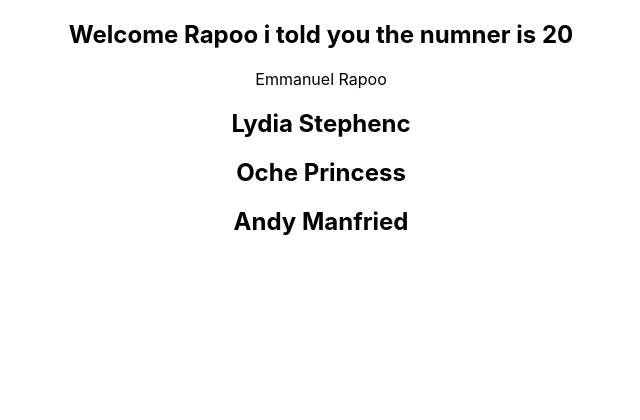
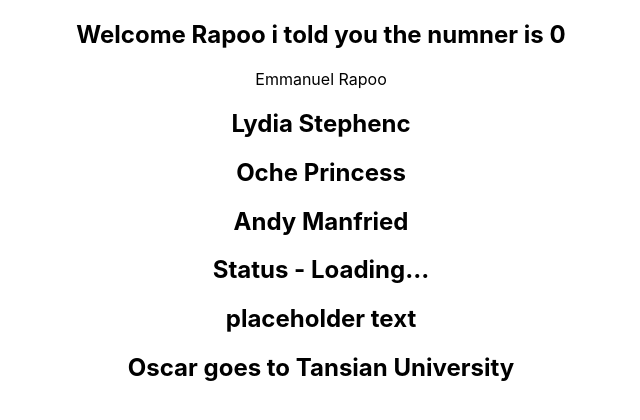
Before and after one commit to aniemmanuelrapoo/react-typescript-code, a React (Create React App) app: page / in a window 1280 px wide. Shown: the top 420 px of the page, without its empty margins (319-959 px from the left). Built offline with nearby package versions, Linux system fonts and the light colour scheme.

Commit message:
advanced props

```diff
--- a/src/App.tsx
+++ b/src/App.tsx
@@ -1,7 +1,10 @@
 import './App.css';
 import Greet from './components/Greet';
+import Heading from './components/Heading';
+import Oscar from './components/Oscar';
 import Person from './components/Person';
 import PersonList from './components/PersonList';
+import Status from './components/Status';
 
 function App() {
   const personName ={
@@ -25,9 +28,14 @@
   ]
   return (
     <div className="App">
-      <Greet name='Rapoo' messageCount={20} isLogin={true} />
+      <Greet name='Rapoo' isLogin={true} />
       <Person name={personName} />
       <PersonList names={nameList} />
+      <Status status='loading' />
+      <Heading>placeholder text</Heading>
+      <Oscar>
+        <Heading>Oscar goes to Tansian University</Heading>
+      </Oscar>
     </div>
   );
 }
--- a/src/components/Greet.tsx
+++ b/src/components/Greet.tsx
@@ -2,11 +2,12 @@
 
 type GreetProps = {
   name: string,
-  messageCount: number,
+  messageCount?: number,
   isLogin: boolean
 }
 
 const Greet = ({name, messageCount, isLogin}: GreetProps) => {
+  messageCount = 0
   return (
     <div>
       <h2>
--- /dev/null
+++ b/src/components/Heading.tsx
@@ -0,0 +1,13 @@
+import React from 'react'
+
+type HeadingProps = {
+  children: string
+}
+
+const Heading = ({children}: HeadingProps) => {
+  return (
+    <h2>{children}</h2>
+  )
+}
+
+export default Heading
--- /dev/null
+++ b/src/components/Oscar.tsx
@@ -0,0 +1,13 @@
+import React from 'react'
+
+type OscarProps = {
+  children: React.ReactNode
+}
+
+const Oscar = ({children}: OscarProps) => {
+  return (
+    <div>{children}</div>
+  )
+}
+
+export default Oscar
--- /dev/null
+++ b/src/components/Status.tsx
@@ -0,0 +1,23 @@
+import React from 'react'
+
+type StatusProps = {
+  status: 'loading' | 'success' | 'error'
+}
+
+const Status = ({status}: StatusProps) => {
+  let message
+  if(status === 'loading'){
+    message = 'Loading...'
+  }else if (status === 'success'){
+    message = 'Data fetched successfully '
+  }else if (status === 'error'){
+    message = 'Error fetching data'
+  }
+  return (
+    <div>
+      <h2>Status - {message}</h2>
+    </div>
+  )
+}
+
+export default Status
```
Also changed, not shown: src/components/Validation.tsx (added, +9 -0 lines).
